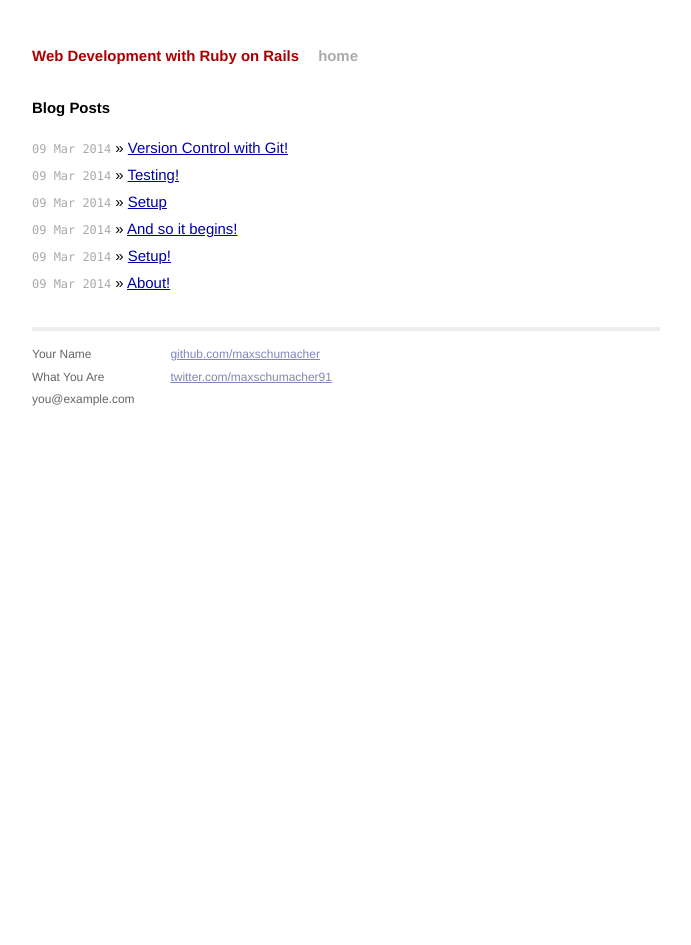
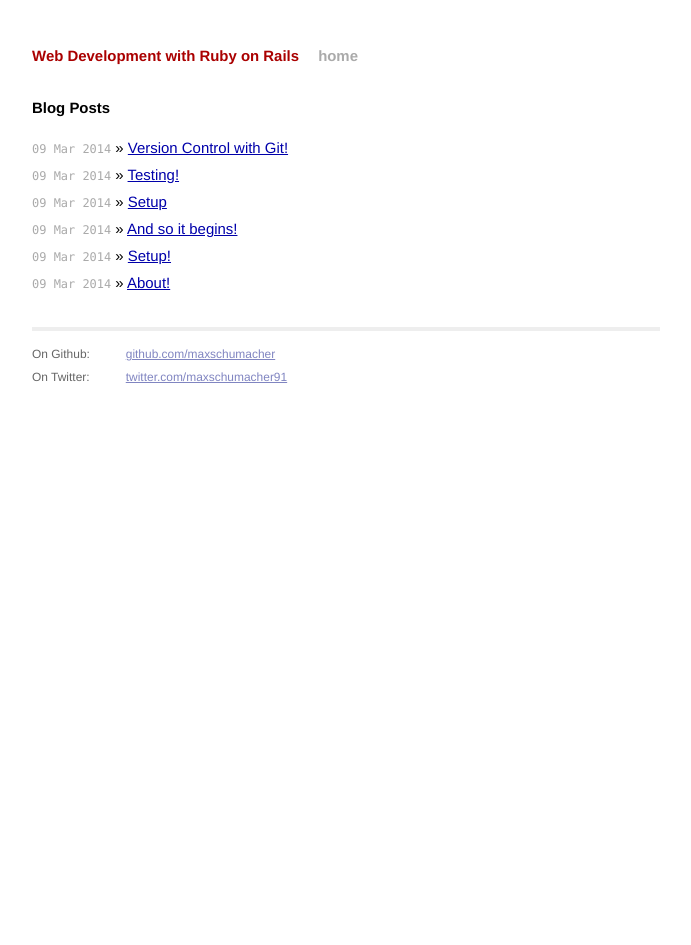
Before and after one commit to MaxSchumacher/maxschumacher.github.io, a Jekyll site: the page built from index.html, in a window 1280 px wide. Shown: the whole page, without its empty margins (294-985 px from the left). Built offline with Jekyll 4.4.1, drawn with Linux system fonts in a browser that asks for light colours; Markdown is read by kramdown in place of the engine named in the settings.

Commit message:
We are getting there

```diff
--- a/_layouts/default.html
+++ b/_layouts/default.html
@@ -26,9 +26,8 @@
           <div class="footer">
             <div class="contact">
               <p>
-                Your Name<br />
-                What You Are<br />
-                you@example.com
+                On Github:<br />
+                On Twitter:<br />
               </p>
             </div>
             <div class="contact">
```
